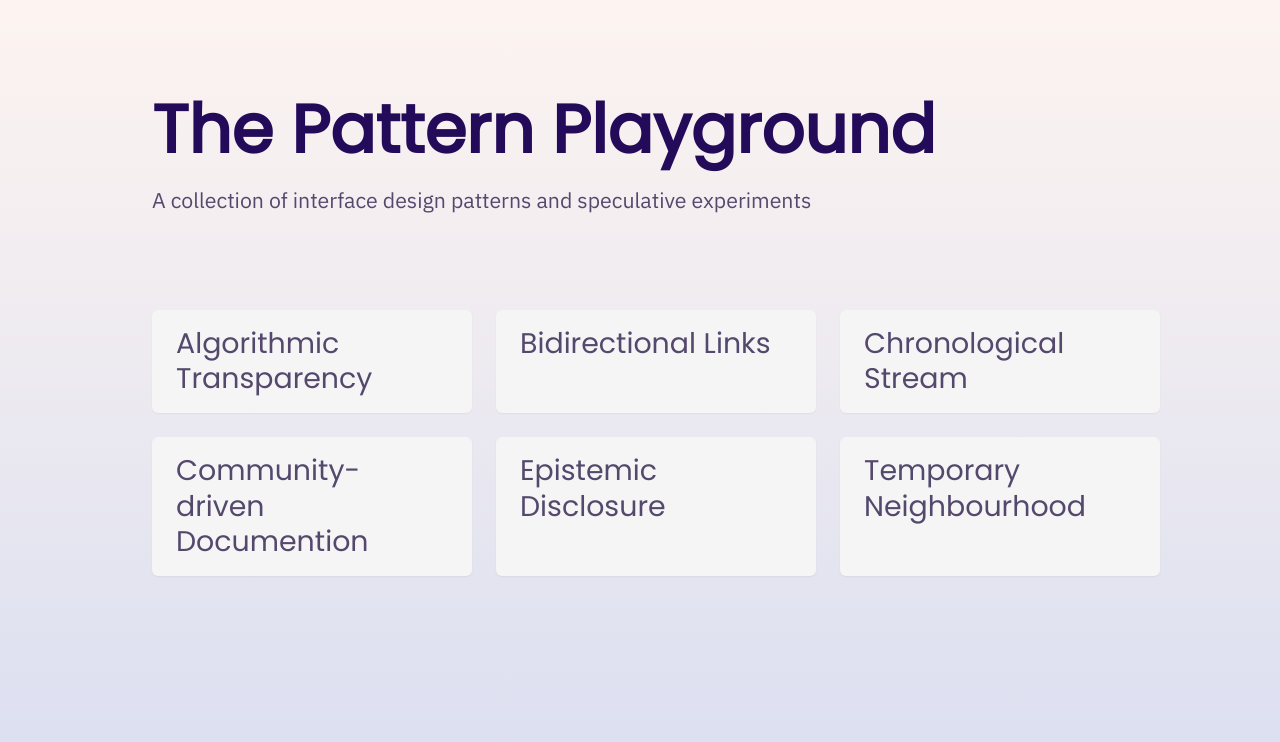
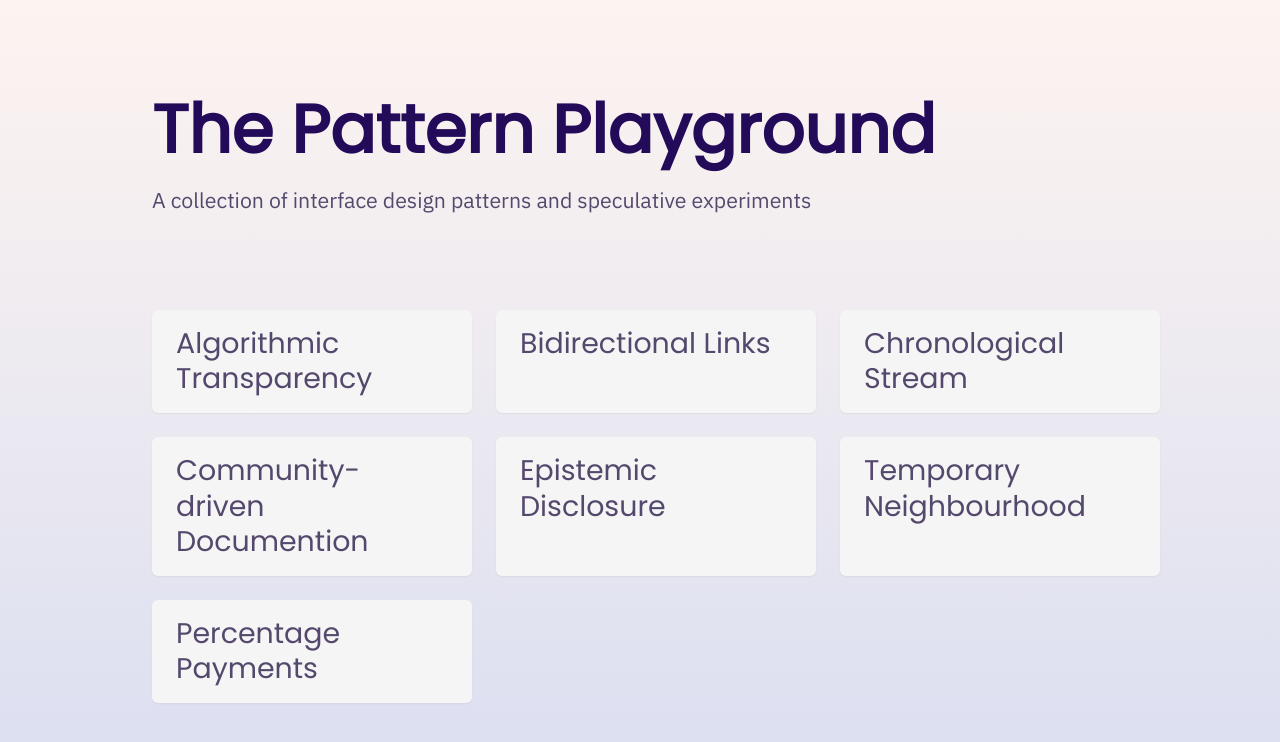
Before and after one commit to MaggieAppleton/pattern-playground, a Next.js app: page / in a window 1280 px wide. Shown: the top 742 px of the page. Built offline with nearby package versions, Linux system fonts and the light colour scheme; what @tailwindcss/typography would draw is missing.

Commit message:
built filter component

```diff
--- a/components/Sidemenu.js
+++ b/components/Sidemenu.js
@@ -1,16 +1,31 @@
 import { motion } from "framer-motion";
 
-export default function Sidemenu() {
+export default function Sidemenu({ filter, setFilter }) {
     return (
         <motion.div
             initial={{ opacity: 0, x: 100 }}
             animate={{ opacity: 1, x: 0 }}
             transition={{ delay: 0.3, duration: 0.7 }}
-            className="flex flex-col space-y-2"
+            className="flex flex-col space-y-1"
         >
-            <button className="flex justify-end">All</button>
-            <button className="flex justify-end">Patterns</button>
-            <button className="flex justify-end">Experiments</button>
+            <button
+                className={filter === "all" && "bg-gray-400"}
+                onClick={() => setFilter("all")}
+            >
+                All
+            </button>
+            <button
+                className={filter === "pattern" && "bg-gray-400"}
+                onClick={() => setFilter("pattern")}
+            >
+                Patterns
+            </button>
+            <button
+                className={filter === "exploration" && "bg-gray-400"}
+                onClick={() => setFilter("exploration")}
+            >
+                Experiments
+            </button>
         </motion.div>
     );
 }
--- a/pages/index.js
+++ b/pages/index.js
@@ -1,13 +1,25 @@
 import fs from "fs";
+import { useState } from "react";
 import matter from "gray-matter";
 import Link from "next/link";
 import path from "path";
 import Layout from "../components/Layout";
 import Sidemenu from "../components/Sidemenu";
-import { patternFilePath, PATTERNS_PATH } from "../utils/mdxUtils";
+import {
+    patternFilePath,
+    PATTERNS_PATH,
+    explorationFilePath,
+    EXPLORATIONS_PATH,
+} from "../utils/mdxUtils";
 import { motion } from "framer-motion";
 
 export default function Index({ posts }) {
+    const [filter, setFilter] = useState("all");
+    const postsToShow =
+        filter === "all"
+            ? posts
+            : posts.filter((post) => post.data.type.includes(filter));
+
     return (
         <Layout>
             <div className="flex flex-row justify-between">
@@ -35,7 +47,7 @@ export default function Index({ posts }) {
                         speculative experiments
                     </p>
                 </motion.div>
-                <Sidemenu />
+                <Sidemenu filter={filter} setFilter={setFilter} />
             </div>
             <motion.ul
                 initial="hidden"
@@ -54,7 +66,7 @@ export default function Index({ posts }) {
                 }}
                 className="flex flex-wrap mt-24"
             >
-                {posts.map((post) => (
+                {postsToShow.map((post) => (
                     <motion.li
                         className="w-80 mr-6 mb-6 bg-offWhite px-6 py-4 rounded-md shadow-sm"
                         key={post.filePath}
@@ -91,7 +103,7 @@ export default function Index({ posts }) {
 }
 
 export function getStaticProps() {
-    const posts = patternFilePath.map((filePath) => {
+    const patternPosts = patternFilePath.map((filePath) => {
         const source = fs.readFileSync(path.join(PATTERNS_PATH, filePath));
         const { content, data } = matter(source);
 
@@ -102,5 +114,18 @@ export function getStaticProps() {
         };
     });
 
+    const explorationPosts = explorationFilePath.map((filePath) => {
+        const source = fs.readFileSync(path.join(EXPLORATIONS_PATH, filePath));
+        const { content, data } = matter(source);
+
+        return {
+            content,
+            data,
+            filePath,
+        };
+    });
+
+    const posts = [...patternPosts, ...explorationPosts];
+
     return { props: { posts } };
 }
--- a/pages/posts/[slug].js
+++ b/pages/posts/[slug].js
@@ -8,7 +8,12 @@ import Link from "next/link";
 import path from "path";
 import CustomLink from "../../components/CustomLink";
 import Layout from "../../components/Layout";
-import { patternFilePath, PATTERNS_PATH } from "../../utils/mdxUtils";
+import {
+    patternFilePath,
+    explorationFilePath,
+    PATTERNS_PATH,
+    EXPLORATIONS_PATH,
+} from "../../utils/mdxUtils";
 
 // Custom components/renderers to pass to MDX.
 // Since the MDX files aren't loaded by webpack, they have no knowledge of how
@@ -46,7 +51,17 @@ export default function PatternPage({ source, frontMatter }) {
 
 export const getStaticProps = async ({ params }) => {
     const patternFilePath = path.join(PATTERNS_PATH, `${params.slug}.mdx`);
-    const source = fs.readFileSync(patternFilePath);
+    const explorationFilePath = path.join(
+        EXPLORATIONS_PATH,
+        `${params.slug}.mdx`
+    );
+
+    const isPattern = fs.existsSync(patternFilePath);
+
+    // If it is not in the patterns folder, it must be an exploration
+    const source = isPattern
+        ? fs.readFileSync(patternFilePath)
+        : fs.readFileSync(explorationFilePath);
 
     const { content, data } = matter(source);
 
@@ -68,11 +83,19 @@ export const getStaticProps = async ({ params }) => {
 };
 
 export const getStaticPaths = async () => {
-    const paths = patternFilePath
+    const patternsPath = patternFilePath
         // Remove file extensions for page paths
         .map((path) => path.replace(/\.mdx?$/, ""))
         // Map the path into the static paths object required by Next.js
         .map((slug) => ({ params: { slug } }));
+
+    const explorationsPath = explorationFilePath
+        // Remove file extensions for page paths
+        .map((path) => path.replace(/\.mdx?$/, ""))
+        // Map the path into the static paths object required by Next.js
+        .map((slug) => ({ params: { slug } }));
+
+    const paths = [...patternsPath, ...explorationsPath];
 
     return {
         paths,
--- a/posts/patterns/algorithmic-transparency.mdx
+++ b/posts/patterns/algorithmic-transparency.mdx
@@ -4,13 +4,3 @@ description: Algorithms that make themselves known
 tags: ["algorithms", "discovery"]
 type: pattern
 ---
-
-![](https://via.placeholder.com/600)
-
-This is an example post, with a [link](https://nextjs.org) and a React component:
-
-<TestComponent name="next-mdx-remote" />
-
-The title and description are pulled from the MDX file and processed using `gray-matter`. Additionally, links are rendered using a custom component passed to `next-mdx-remote`.
-
-Go back [home](/).
--- a/utils/mdxUtils.js
+++ b/utils/mdxUtils.js
@@ -1,7 +1,7 @@
 import fs from "fs";
 import path from "path";
 
-// POSTS_PATH is useful when you want to get the path to a specific file
+// PATTERNS_PATH is useful when you want to get the path to a specific file
 export const PATTERNS_PATH = path.join(process.cwd(), "posts", "patterns");
 export const EXPLORATIONS_PATH = path.join(
     process.cwd(),
@@ -9,8 +9,13 @@ export const EXPLORATIONS_PATH = path.join(
     "explorations"
 );
 
-// patternFilePath is the list of all mdx files inside the POSTS_PATH directory
+// patternFilePath is the list of all mdx files inside the PATTERNS_PATH directory
 export const patternFilePath = fs
     .readdirSync(PATTERNS_PATH)
     // Only include md(x) files
     .filter((path) => /\.mdx?$/.test(path));
+
+export const explorationFilePath = fs
+    .readdirSync(EXPLORATIONS_PATH)
+    // Only include md(x) files
+    .filter((path) => /\.mdx?$/.test(path));
```
Also changed, not shown: components/Filter.js (added).
